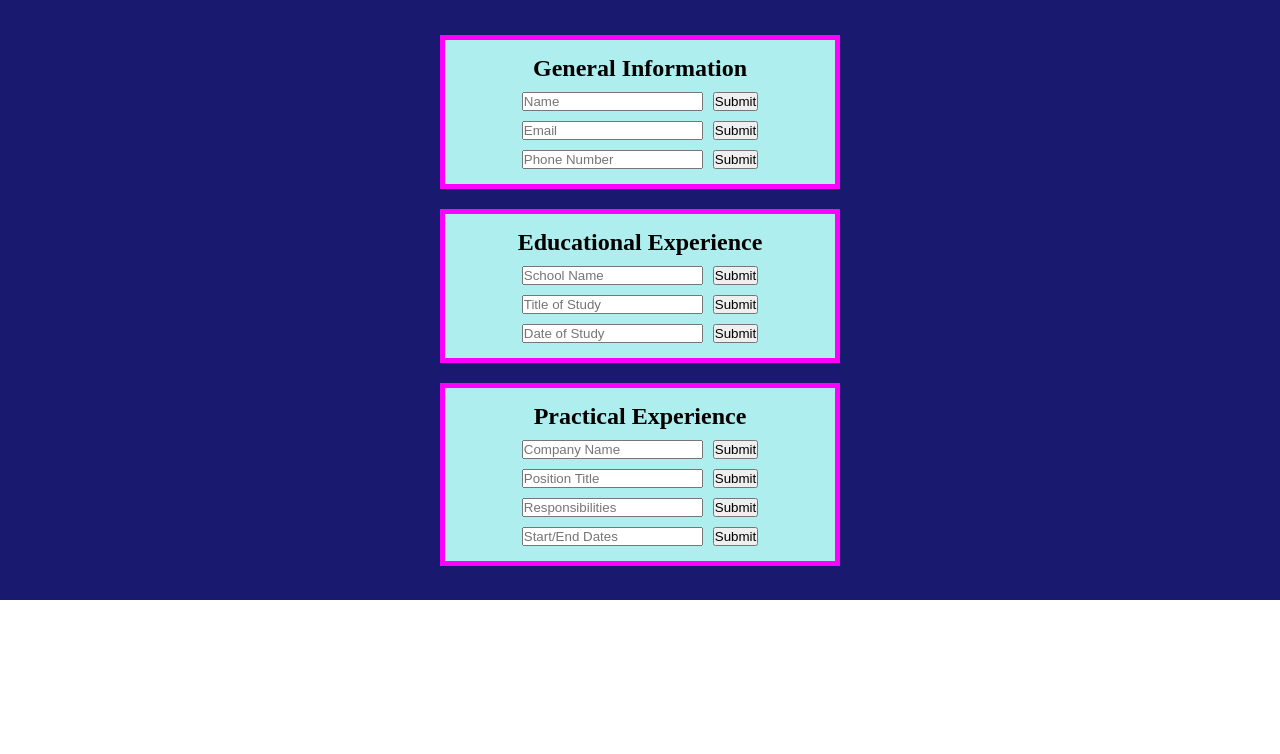
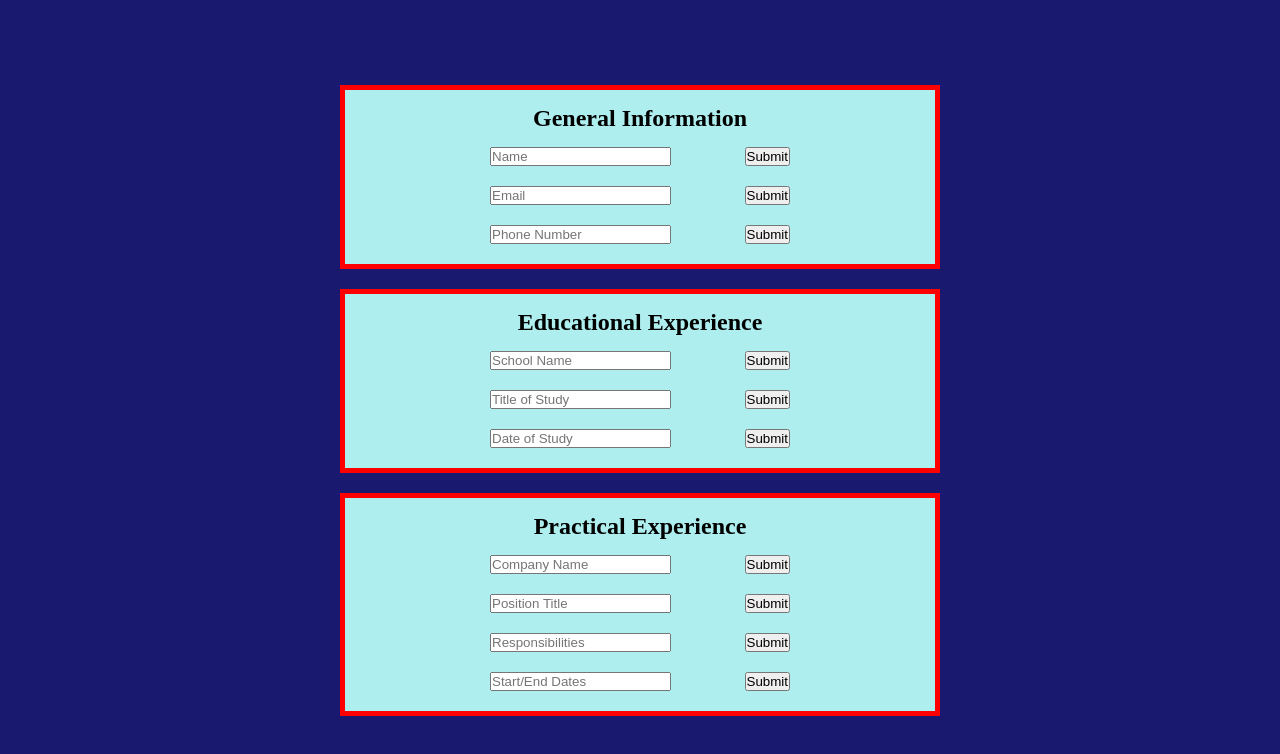
Before and after one commit to FlagonDragon/cv-application, a React (Vite) app: page / in a window 1280 px wide. Shown: the top 754 px of the page. Built offline with nearby package versions, Linux system fonts and the light colour scheme.

Commit message:
mockup done

```diff
--- a/src/styles/CV.css
+++ b/src/styles/CV.css
@@ -9,7 +9,7 @@
     justify-content: center;
     background-color: midnightblue;
     /* border: 5px solid darkslategray; */
-    height: 600px;
+    height: 800px;
 }
 
 .section {
@@ -18,10 +18,10 @@
     align-items: center;
     justify-content: center;
     background-color: paleturquoise;
-    border: 5px solid fuchsia;
+    border: 5px solid red;
     gap: 10px;
     margin: 10px;
     padding: 15px;
     min-width: 300px;
-    width: 400px;
+    width: 600px;
 }
--- a/src/styles/CustomInput.css
+++ b/src/styles/CustomInput.css
@@ -7,5 +7,12 @@
 .inputDiv {
     display: flex;
     flex-direction: row;
-    gap: 10px;
+    /* border: 3px solid lime; */
+    /* height: 50px; */
+    margin: 5px;
+    width: 300px;
+    align-items: center;
+    align-self: center;
+    justify-content: space-between;
+    text-align: center;
 }
```
